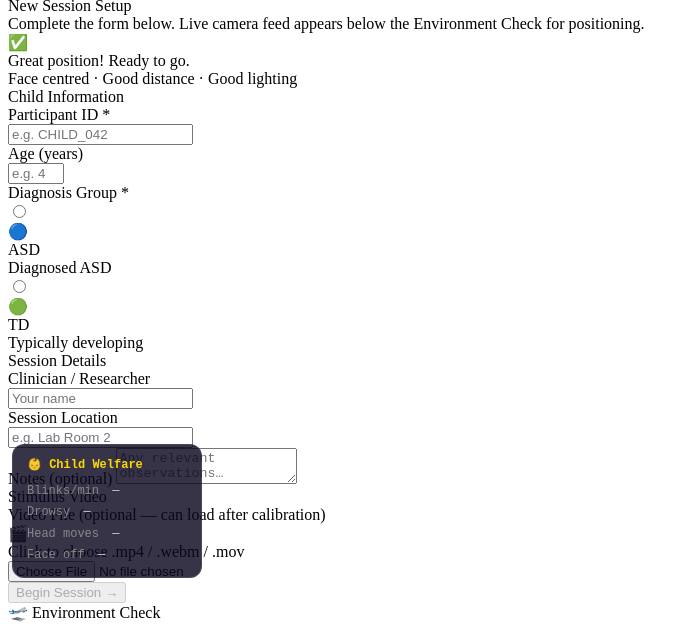
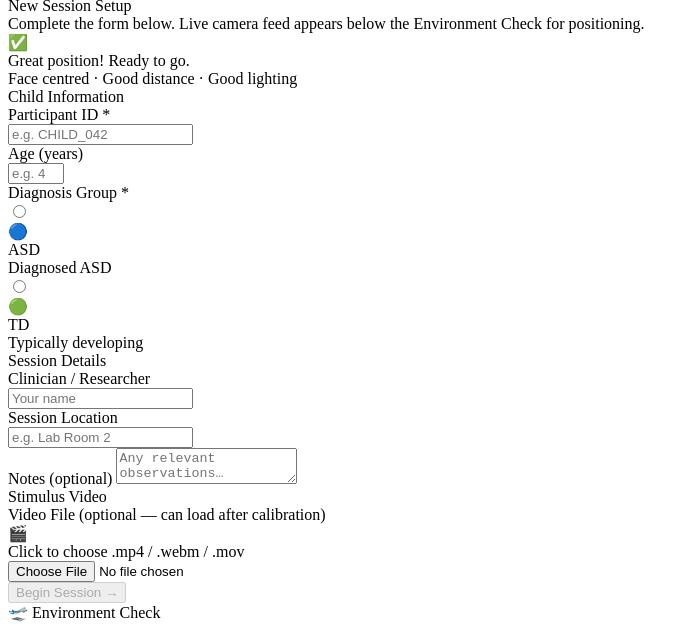
Before and after one commit to aashnav01/gazetrack, a website with bundled scripts: page index.html in a window 1280 px wide. Shown: the part 210-834 px from the top of the page, without its empty margins (0-699 px from the left). Built offline with nearby package versions, Linux system fonts and the light colour scheme.

Commit message:
Update index.html

```diff
--- a/index.html
+++ b/index.html
@@ -255,32 +255,6 @@
     <div class="sr"><span class="sl">POR Y std</span><span class="sv" id="st-ystd">—</span></div>
   </div>
 
-  <!-- Child welfare monitor — bottom-left, for clinician -->
-  <div id="welfare-panel" style="
-    position:absolute; bottom:12px; left:12px;
-    background:rgba(10,8,30,0.82); border:1px solid rgba(255,255,255,0.1);
-    border-radius:12px; padding:10px 14px; font-size:12px;
-    font-family:var(--mono,monospace); color:#ccc; z-index:80;
-    min-width:160px; line-height:1.8;
-  ">
-    <div style="font-weight:700;color:#ffd700;margin-bottom:4px;">👶 Child Welfare</div>
-    <div class="wf-row">
-      <span class="wf-label" style="color:#888;margin-right:6px;">Blinks/min</span>
-      <span id="welfare-blink" class="wf-val">—</span>
-    </div>
-    <div class="wf-row">
-      <span class="wf-label" style="color:#888;margin-right:6px;">Drowsy</span>
-      <span id="welfare-drowsy" class="wf-val">—</span>
-    </div>
-    <div class="wf-row">
-      <span class="wf-label" style="color:#888;margin-right:6px;">Head moves</span>
-      <span id="welfare-head" class="wf-val">—</span>
-    </div>
-    <div class="wf-row">
-      <span class="wf-label" style="color:#888;margin-right:6px;">Face off</span>
-      <span id="welfare-faceoff" class="wf-val">—</span>
-    </div>
-  </div>
 
 </div>
 
```
